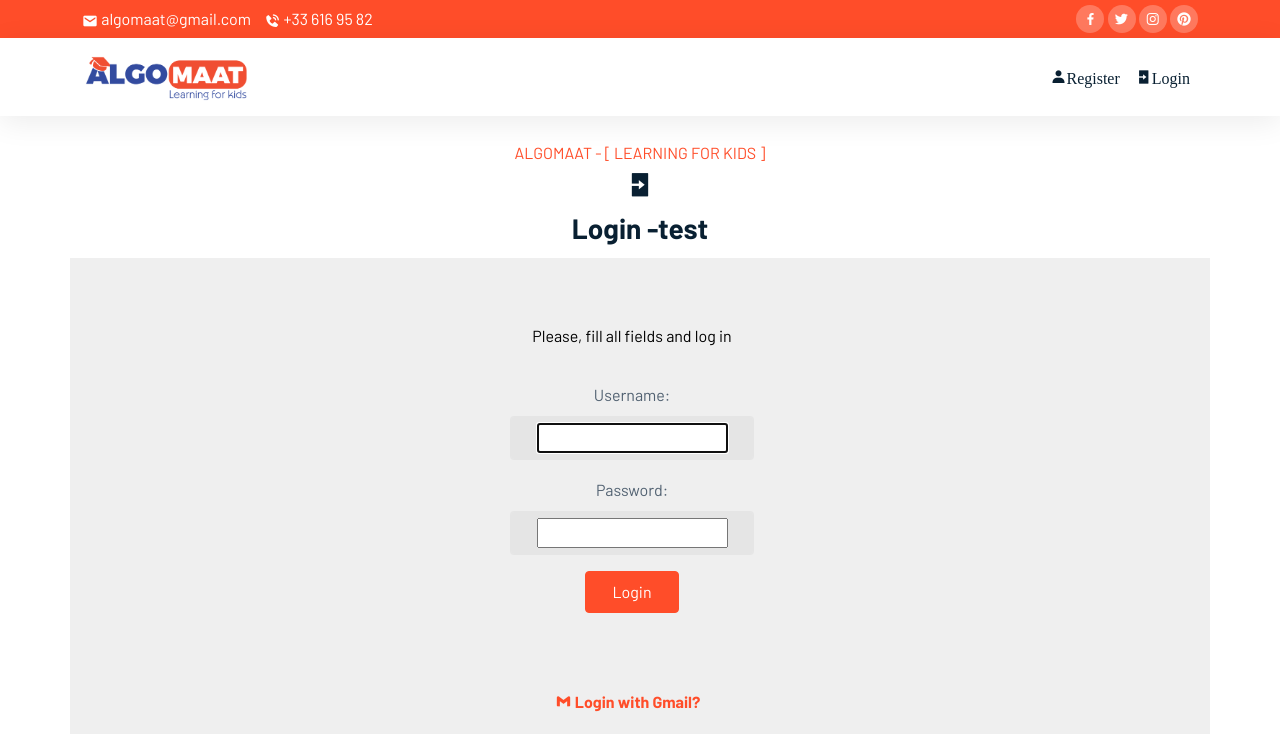
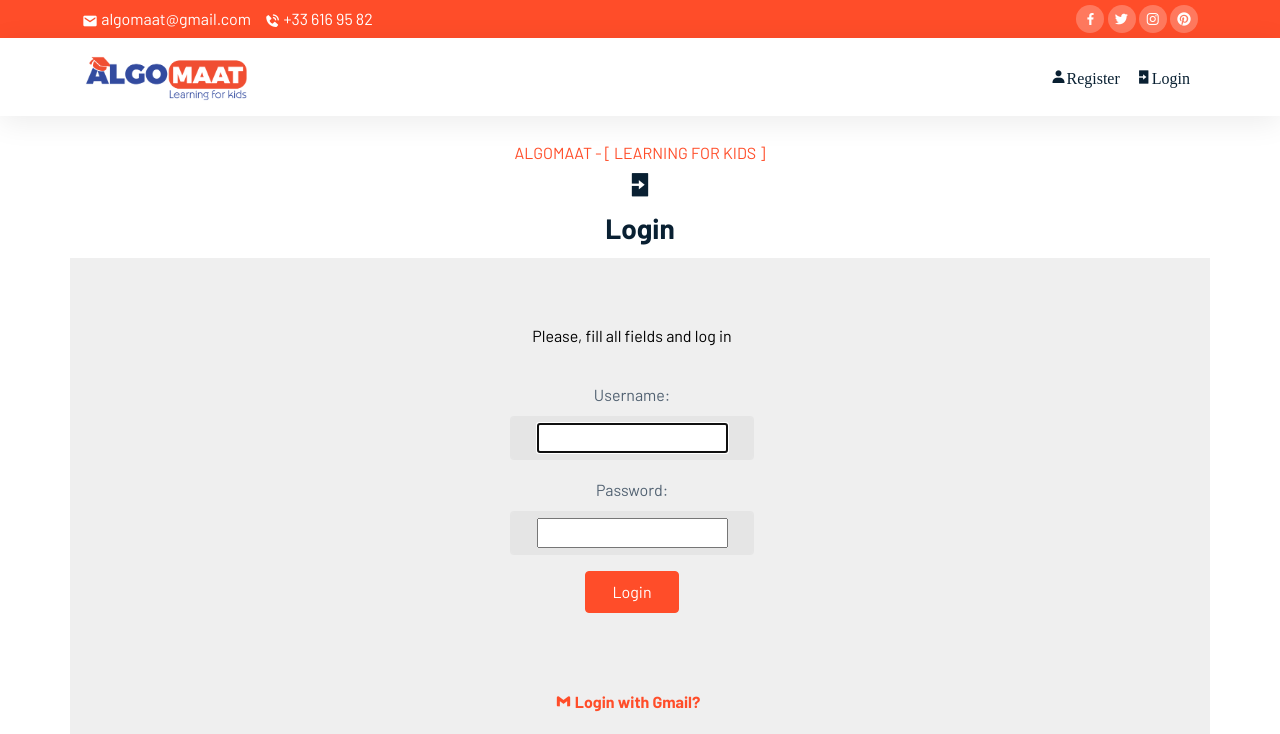
Before and after one commit to FokamFekam/ALGOMAAT, a Django app: page /registration/login/ in a window 1280 px wide. Shown: the top 734 px of the page. Run offline with Django 5.2, Linux system fonts and the light colour scheme; some libraries are stand-ins or nearby versions.

Commit message:
update login view

```diff
--- a/Algomaat/templates/registration/login.html
+++ b/Algomaat/templates/registration/login.html
@@ -11,7 +11,7 @@
 		                <h6>ALGOMAAT - [ learning for kids ]</h6>
 
                         <h3> <i class="bx bxs-log-in"> </i> </h3>
-                        <h3>  Login -test</h3>
+                        <h3>  Login</h3>
 
 		            </div>
 		        </div>
```
